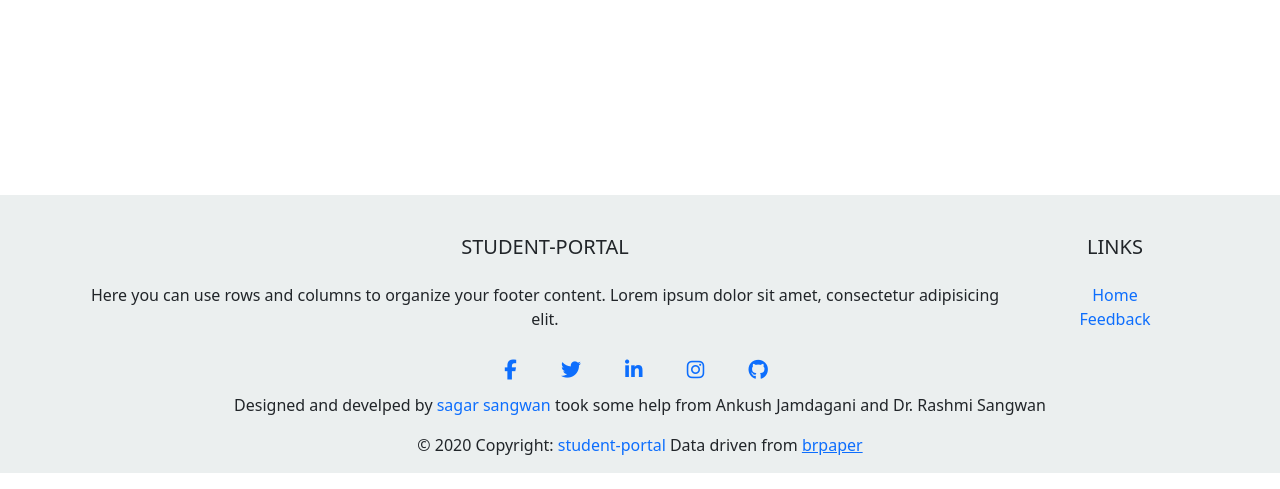
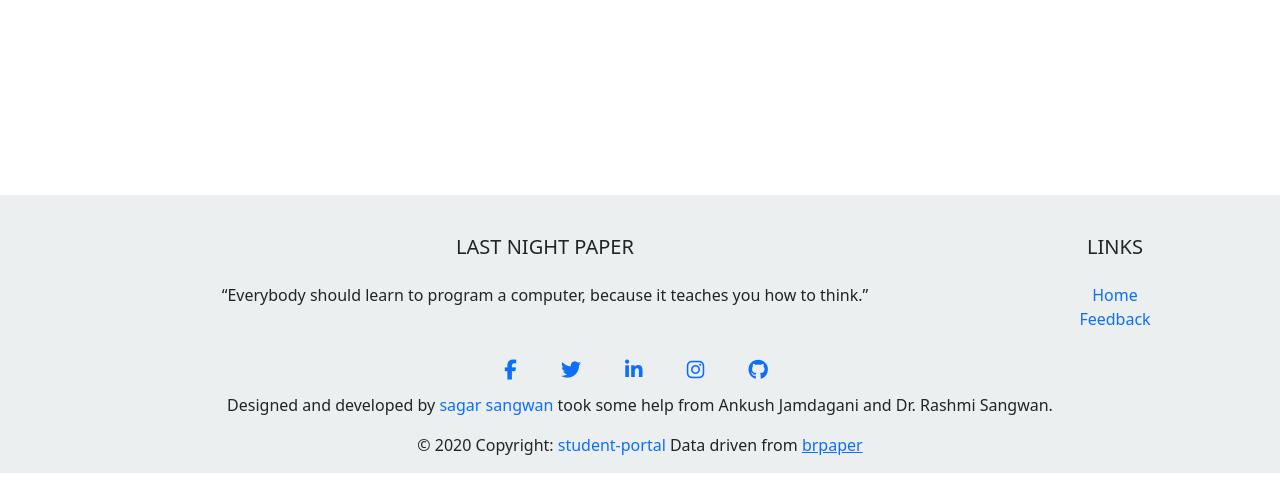
Before and after one commit to sagarsangwan/student-portal, a Flask app: page /add_data in a window 1280 px wide. Shown: the part 421-910 px from the top of the page. Run offline with Flask 2, Linux system fonts and the light colour scheme; data that the repository does not hold is empty; parts of the project's set-up code (start-up, migrations or seed data) failed here and were passed over; some libraries are stand-ins or nearby versions.

Commit message:
style changes in footer section

```diff
--- a/templates/components/footer.html
+++ b/templates/components/footer.html
@@ -7,10 +7,8 @@
     <div class="container text-center text-md-left">
         <div class="row justify-content-center">
             <div class="col-sm-10 col-md-10 mx-auto">
-                <h5 class="font-weight-bold text-uppercase mt-3 mb-4">Student-Portal</h5>
-                <p>Here you can use rows and columns to organize your footer content. Lorem ipsum dolor sit amet,
-                    consectetur
-                    adipisicing elit.
+                <h5 class="font-weight-bold text-uppercase mt-3 mb-4">Last Night Paper</h5>
+                <p>“Everybody should learn to program a computer, because it teaches you how to think.”
                 </p>
             </div>
             <div class="col-sm-2 col-md-2 mx-auto">
@@ -57,9 +55,9 @@
             </li>
             <li>
                 <div>
-                    Designed and develped by <a class="no-underline" nav-link"
+                    Designed and developed by <a class="no-underline" nav-link"
                         href="https://sagarsangwan.herokuapp.com/" target="blank">sagar sangwan</a> took some help from
-                    Ankush Jamdagani and Dr. Rashmi Sangwan
+                    Ankush Jamdagani and Dr. Rashmi Sangwan.
                 </div>
             </li>
             <li>
```
